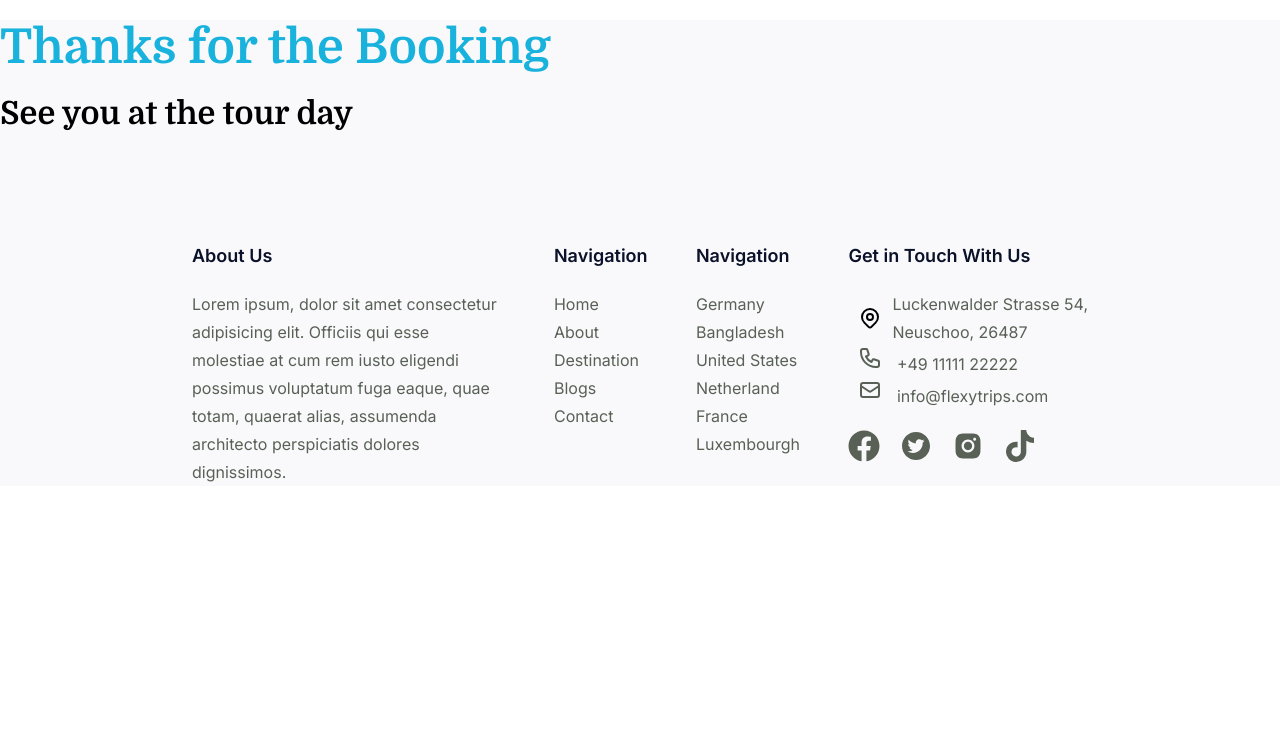
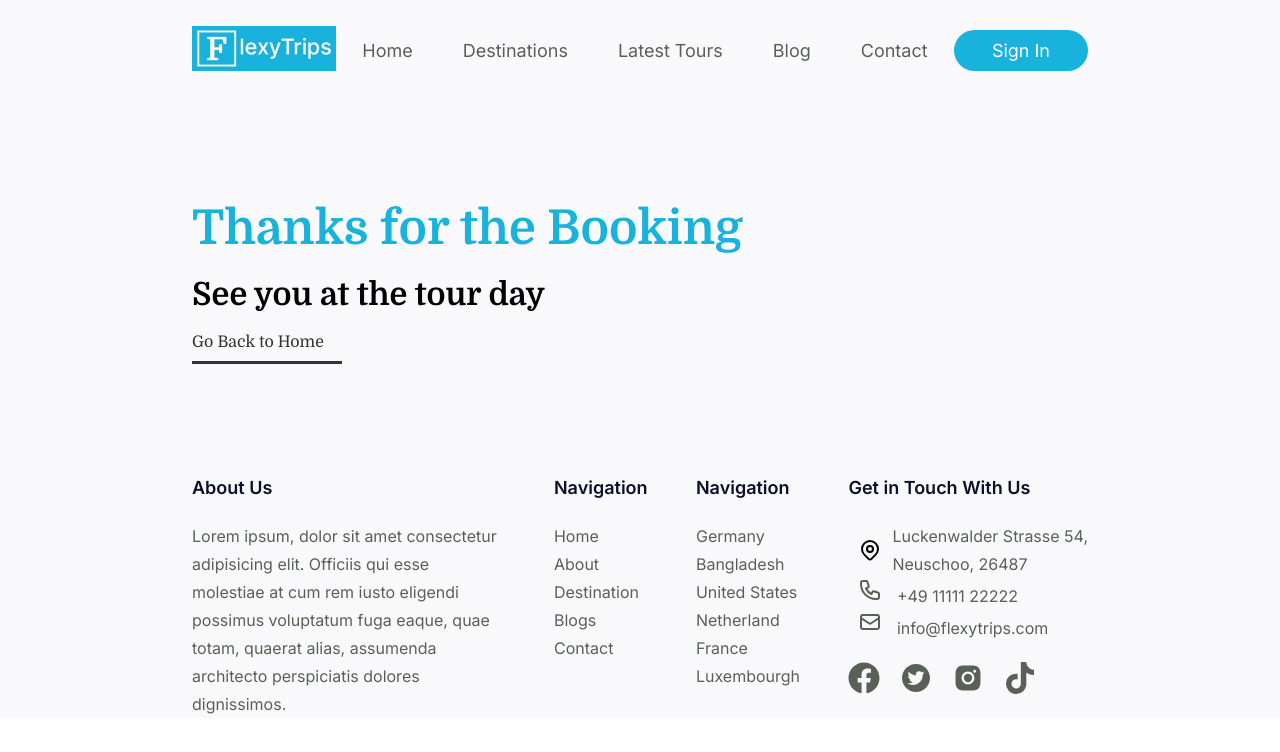
Before and after one commit to zillur-rgb/flexytrips-client, a React (Create React App) app in the folder client/: page /success in a window 1280 px wide. Shown: the top 752 px of the page. Built offline with nearby package versions, Linux system fonts and the light colour scheme; no server answers.

Commit message:
Reload of Require problem solved

```diff
--- a/client/src/Components/RequireAuth/RequireAuth.jsx
+++ b/client/src/Components/RequireAuth/RequireAuth.jsx
@@ -3,8 +3,11 @@ import { Navigate, useLocation } from "react-router-dom";
 import { auth } from "../../firebase.init";
 
 const RequireAuth = ({ children }) => {
-  const [user] = useAuthState(auth);
+  const [user, loading] = useAuthState(auth);
   const location = useLocation();
+  if (loading) {
+    return <div>LOADING... PLEASE WAIT</div>;
+  }
   if (!user) {
     return <Navigate to="/login" state={{ from: location }} replace />;
   }
--- a/client/src/Pages/BookingSuccess/BookingSuccess.jsx
+++ b/client/src/Pages/BookingSuccess/BookingSuccess.jsx
@@ -1,10 +1,33 @@
 import React from "react";
+import { Link } from "react-router-dom";
+import Navbar from "../../Components/Navbar/Navbar";
 
 const BookingSuccess = () => {
   return (
     <div>
-      <h1 className="header">Thanks for the Booking</h1>
-      <h1>See you at the tour day</h1>
+      <Navbar label="Sign In" />
+      <div
+        className="success-container"
+        style={{
+          margin: "100px 15%",
+        }}
+      >
+        <h1 className="header">Thanks for the Booking</h1>
+        <h1>See you at the tour day</h1>
+        <Link to="/">
+          <p
+            style={{
+              width: "150px",
+              marginTop: "20px",
+              borderBottom: "3px solid #333",
+              color: "#333",
+              paddingBottom: "10px",
+            }}
+          >
+            Go Back to Home
+          </p>
+        </Link>
+      </div>
     </div>
   );
 };
```
